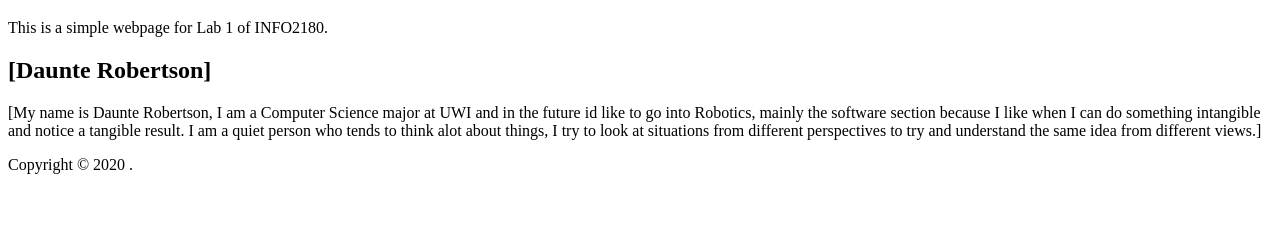
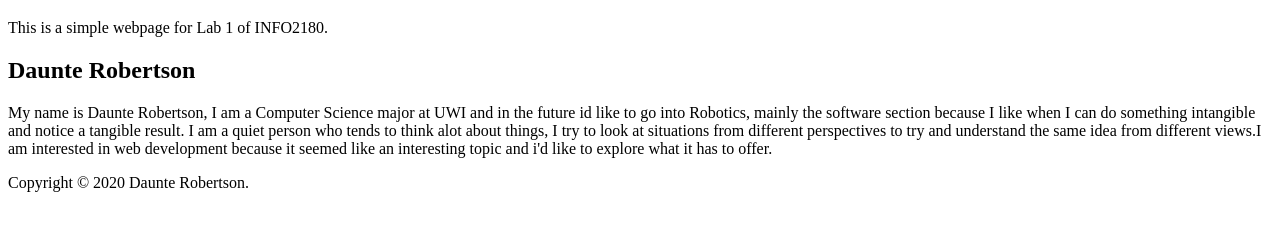
Before and after one commit to Dj-Liquid/info2180-lab1, a plain HTML site: page index.html in a window 1280 px wide. Shown: the part 61-292 px from the top of the page. Drawn offline with Linux system fonts and the light colour scheme.

Commit message:
Modified webpage

```diff
--- a/index.html
+++ b/index.html
@@ -5,6 +5,7 @@
     <meta name="viewport" content="width=devicewidth, initial-scale=1.0">
     <meta http-equiv="X-UA-Compatible" content="ie=edge">
     <title>INFO2180 Lab 1</title>
+	<link rel="stylesheet" type="text/css" href="styles.css">
 </head>
 <body>
  <header>
@@ -12,14 +13,15 @@
      <p>This is a simple webpage for Lab 1 of INFO2180.</p>
  </header>
  <main>
- <h2>[Daunte Robertson]</h2>
- <p>[My name is Daunte Robertson, I am a  Computer Science major at UWI and in the future id like to go into Robotics,
+ <h2>Daunte Robertson</h2>
+ <p>My name is Daunte Robertson, I am a  Computer Science major at UWI and in the future id like to go into Robotics,
 	 mainly the software section because I like when I can do something intangible and notice a tangible result.
 	 I am a quiet person who tends to think alot about things, I try to look at situations from different perspectives to
-	 try and understand the same idea from different views.]</p>
+	 try and understand the same idea from different views.I am interested in web development because it seemed like an
+	 interesting topic and i'd like to explore what it has to offer.</p>
  </main>
  <footer>
- <p>Copyright &copy; 2020 <Daunte Robertson>.</p>
+ <p>Copyright &copy; 2020 Daunte Robertson.</p>
  </footer>
 </body>
 </html>
```
Also changed, not shown: 1 other file.
